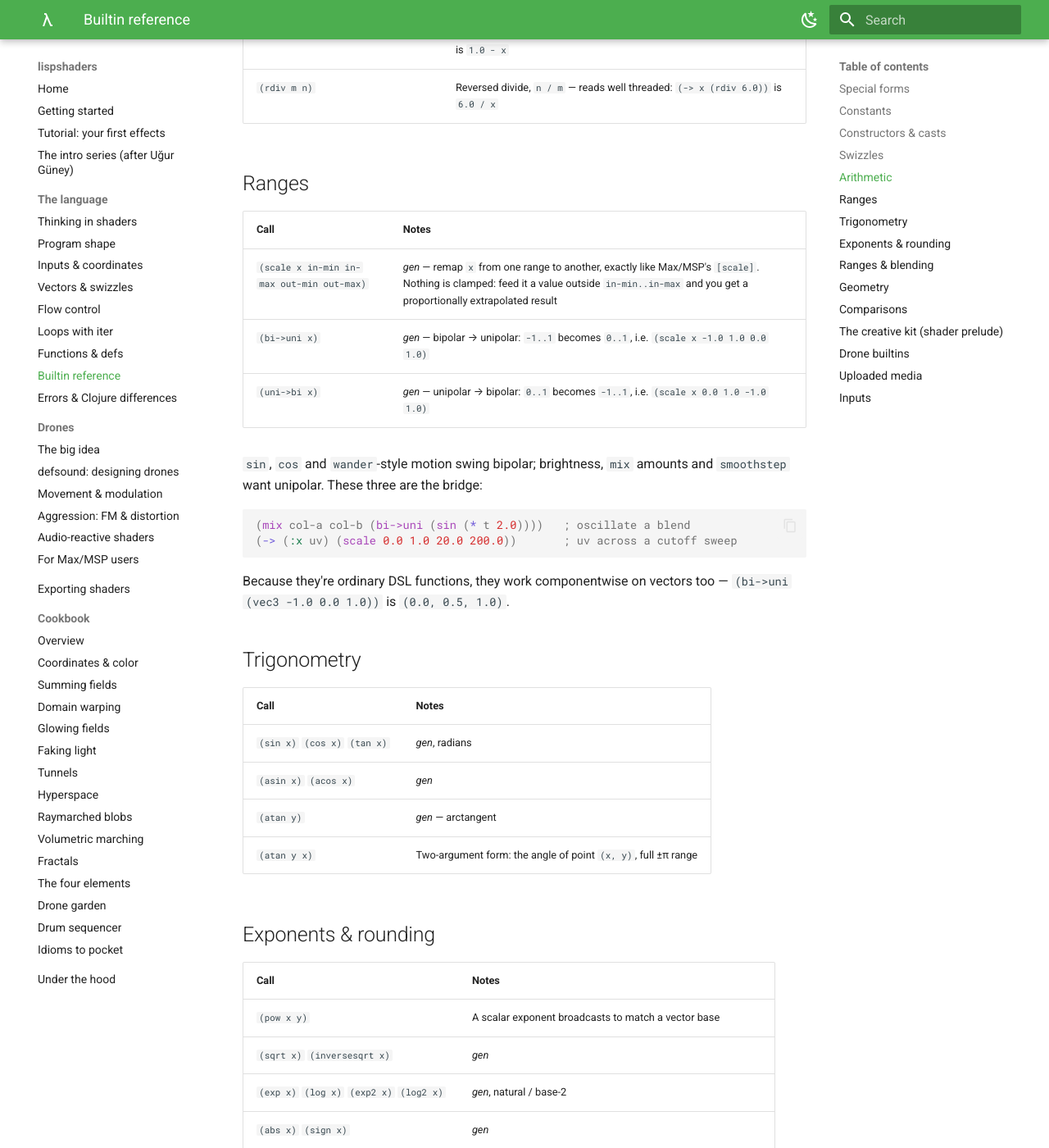
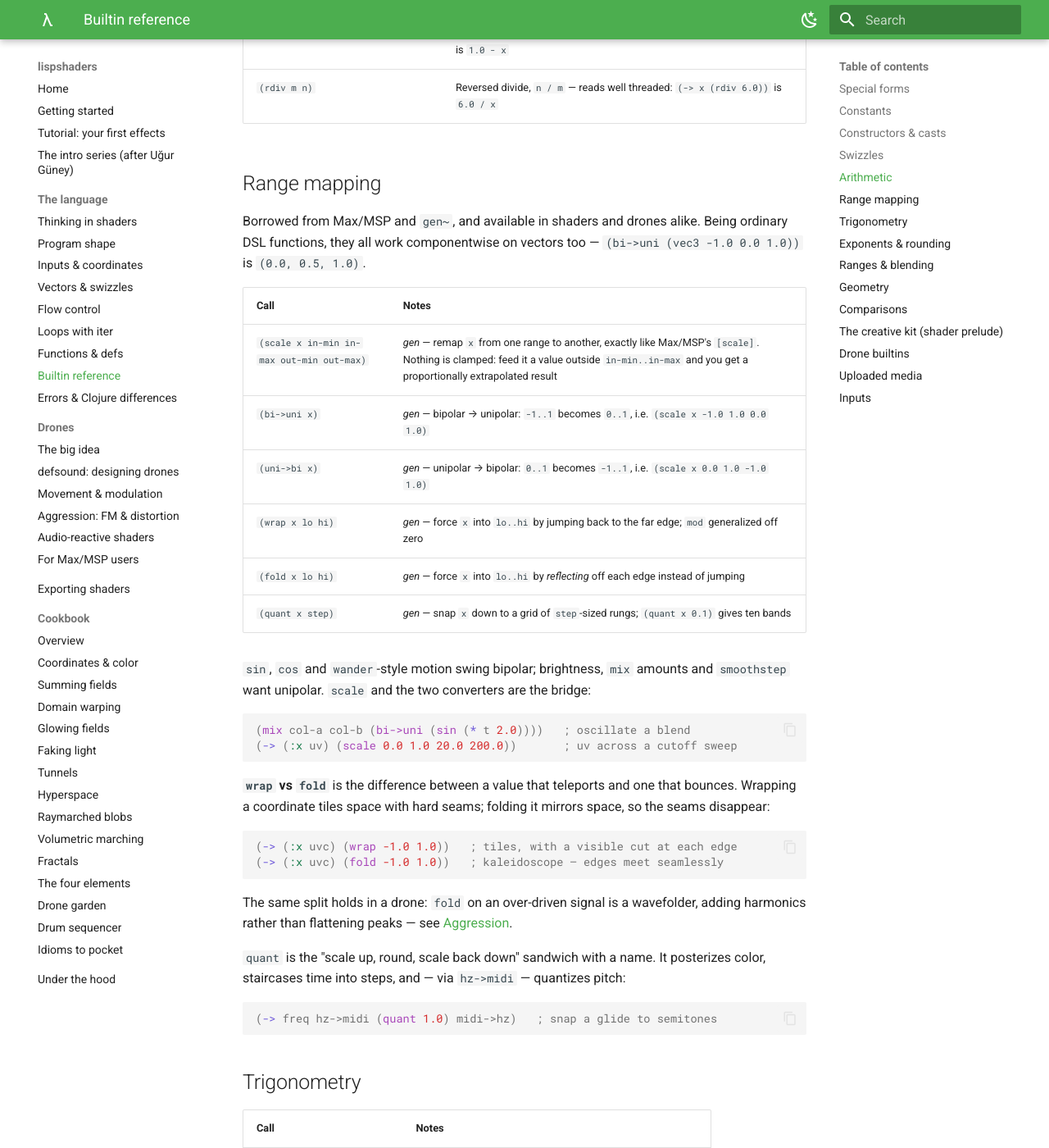
Before and after one commit to FOSSforlife/lispshaders, an MkDocs documentation site: the page built from docs/language/reference.md, in a window 1280 px wide and 1400 px high, scrolled down 2117 px. Shown: the whole window at 82% size. Built offline with MkDocs 1.6.1 and Material for MkDocs 9.7.7, drawn with Linux system fonts in a browser that asks for light colours; some of the changed text lies outside the part shown.

Commit message:
Ramp, fold, etc

````diff
--- a/docs/language/reference.md
+++ b/docs/language/reference.md
@@ -60,24 +60,50 @@ and drones alike.
 | `(rsub m n)`                                               | Reversed subtract, `n - m` — reads well threaded: `(-> x (rsub 1.0))` is `1.0 - x`                                       |
 | `(rdiv m n)`                                               | Reversed divide, `n / m` — reads well threaded: `(-> x (rdiv 6.0))` is `6.0 / x`                                         |
 
-## Ranges
+## Range mapping
 
-| Call                                     | Notes                                                                                                         |
-| ---------------------------------------- | ------------------------------------------------------------------------------------------------------------- |
+Borrowed from Max/MSP and `gen~`, and available in shaders and drones
+alike. Being ordinary DSL functions, they all work componentwise on
+vectors too — `(bi->uni (vec3 -1.0 0.0 1.0))` is `(0.0, 0.5, 1.0)`.
+
+| Call                                      | Notes                                                                                                         |
+| ----------------------------------------- | --------------------------------------------------------------------------------------------------------------- |
 | `(scale x in-min in-max out-min out-max)` | _gen_ — remap `x` from one range to another, exactly like Max/MSP's `[scale]`. Nothing is clamped: feed it a value outside `in-min..in-max` and you get a proportionally extrapolated result |
-| `(bi->uni x)`                            | _gen_ — bipolar → unipolar: `-1..1` becomes `0..1`, i.e. `(scale x -1.0 1.0 0.0 1.0)`                        |
-| `(uni->bi x)`                            | _gen_ — unipolar → bipolar: `0..1` becomes `-1..1`, i.e. `(scale x 0.0 1.0 -1.0 1.0)`                        |
+| `(bi->uni x)`                             | _gen_ — bipolar → unipolar: `-1..1` becomes `0..1`, i.e. `(scale x -1.0 1.0 0.0 1.0)`                        |
+| `(uni->bi x)`                             | _gen_ — unipolar → bipolar: `0..1` becomes `-1..1`, i.e. `(scale x 0.0 1.0 -1.0 1.0)`                        |
+| `(wrap x lo hi)`                          | _gen_ — force `x` into `lo..hi` by jumping back to the far edge; `mod` generalized off zero                   |
+| `(fold x lo hi)`                          | _gen_ — force `x` into `lo..hi` by _reflecting_ off each edge instead of jumping                              |
+| `(quant x step)`                          | _gen_ — snap `x` down to a grid of `step`-sized rungs; `(quant x 0.1)` gives ten bands                        |
 
 `sin`, `cos` and `wander`-style motion swing bipolar; brightness, `mix`
-amounts and `smoothstep` want unipolar. These three are the bridge:
+amounts and `smoothstep` want unipolar. `scale` and the two converters are
+the bridge:
 
 ```clojure
 (mix col-a col-b (bi->uni (sin (* t 2.0))))   ; oscillate a blend
 (-> (:x uv) (scale 0.0 1.0 20.0 200.0))       ; uv across a cutoff sweep
 ```
 
-Because they're ordinary DSL functions, they work componentwise on
-vectors too — `(bi->uni (vec3 -1.0 0.0 1.0))` is `(0.0, 0.5, 1.0)`.
+**`wrap` vs `fold`** is the difference between a value that teleports and
+one that bounces. Wrapping a coordinate tiles space with hard seams;
+folding it mirrors space, so the seams disappear:
+
+```clojure
+(-> (:x uvc) (wrap -1.0 1.0))   ; tiles, with a visible cut at each edge
+(-> (:x uvc) (fold -1.0 1.0))   ; kaleidoscope — edges meet seamlessly
+```
+
+The same split holds in a drone: `fold` on an over-driven signal is a
+wavefolder, adding harmonics rather than flattening peaks — see
+[Aggression](../sound/aggression.md#hard-clip-and-wavefold-the-mean-end).
+
+`quant` is the "scale up, round, scale back down" sandwich with a name. It
+posterizes color, staircases time into steps, and — via `hz->midi` —
+quantizes pitch:
+
+```clojure
+(-> freq hz->midi (quant 1.0) midi->hz)   ; snap a glide to semitones
+```
 
 ## Trigonometry
 
@@ -152,6 +178,7 @@ hashes and `midi->hz` also exist inside drones.
 | `(sd-box p b)`        | `vec3, vec3 → float`   | Signed distance to a box with half-extents `b`                                                                                            |
 | `(sd-torus p t)`      | `vec3, vec2 → float`   | Signed distance to a torus, `t` = `(vec2 major minor)`                                                                                    |
 | `(midi->hz m)`        | `float → float`        | MIDI note number → frequency, Overtone-style (69 → 440)                                                                                   |
+| `(hz->midi f)`        | `float → float`        | The inverse — frequency → note number. Go to note-space to do pitch math, then come back                                                  |
 
 ## Drone builtins
 
@@ -196,3 +223,7 @@ Covered in depth in [Inputs & coordinates](inputs.md):
 `uv` `uvc` `time` `resolution` `mouse` and the audio globals
 `bass` `mid` `treble` `level` `audio`. Inside a drone, `time` is a
 signal — seconds since the engine started.
+
+| Call         | Notes                                                                                                    |
+| ------------ | ---------------------------------------------------------------------------------------------------------- |
+| `(ramp rate)` | A 0..1 sawtooth restarting `rate` times a second — `(fract (* time rate))`, the shader counterpart of a drone's `phasor`. Drives anything cyclic: `(mix a b (ramp 0.5))` |
````
Also changed, not shown: docs/sound/aggression.md (+10 -1 lines), docs/sound/for-maxmsp-users.md (+2 -1 lines), 3 other files.
